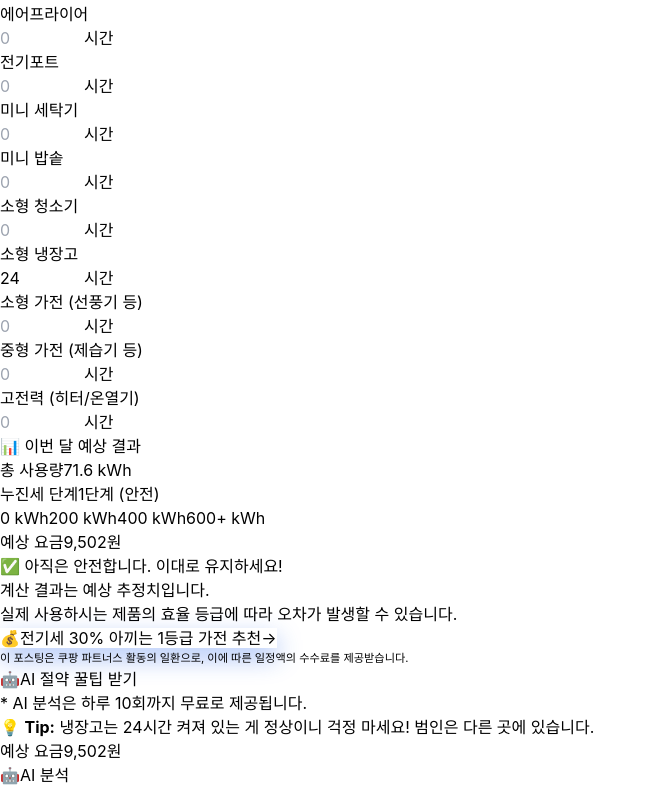
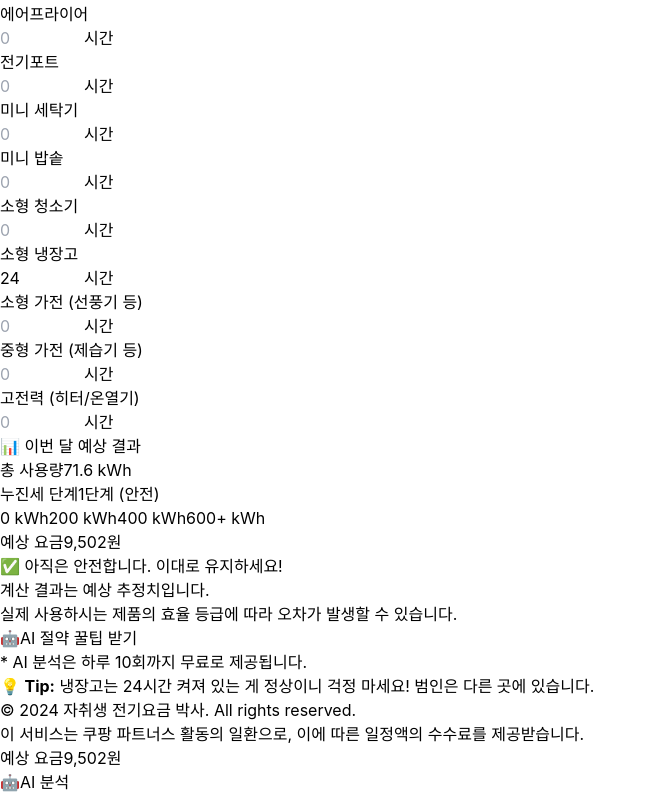
Before and after one commit to HanChangGyu/my-electric-bill, a React (Vite) app: page / in a window 1280 px wide. Shown: the part 430-1224 px from the top of the page, without its empty margins (0-656 px from the left). Built offline with nearby package versions, Linux system fonts and the light colour scheme; a web font is replaced by a local one.

Commit message:
쿠팡 법적 고지 수정정

```diff
--- a/src/App.jsx
+++ b/src/App.jsx
@@ -920,26 +920,6 @@ function App() {
                 </div>
               </div>
 
-              {/* [수익화] CTA 버튼 - 전기세 절약 가전제품 추천 링크 (쿠팡파트너스) - Primary 스타일로 가장 위에 배치 */}
-              <a
-                href="https://link.coupang.com/a/dDP0dX"
-                target="_blank"
-                rel="noopener noreferrer"
-                className="w-full py-5 rounded-2xl font-bold text-white text-lg shadow-xl transition-all transform hover:-translate-y-1 active:scale-95 flex justify-center items-center gap-2 relative z-10 bg-gradient-to-r from-blue-600 to-blue-700 hover:from-blue-700 hover:to-blue-800 border-2 border-blue-500"
-                style={{
-                  boxShadow: '0 10px 25px rgba(37, 99, 235, 0.4)' // 파란색 그림자로 눈에 띄게 강조
-                }}
-              >
-                <span className="text-xl">💰</span>
-                <span>전기세 30% 아끼는 1등급 가전 추천</span>
-                <span className="text-sm opacity-90">→</span>
-              </a>
-
-              {/* 쿠팡 파트너스 법적 고지 */}
-              <p className="text-center text-gray-400 mt-2" style={{ fontSize: '0.7rem' }}>
-                이 포스팅은 쿠팡 파트너스 활동의 일환으로, 이에 따른 일정액의 수수료를 제공받습니다.
-              </p>
-
               {/* AI 버튼 - Secondary 스타일로 덜 눈에 띄게 배치 */}
               <button
                 onClick={handleAskAI}
@@ -974,6 +954,18 @@ function App() {
             </div>
           </div>
         </div>
+
+        {/* Footer: 쿠팡 파트너스 법적 고지 */}
+        <footer className="mt-16 pt-6 pb-8 border-t border-gray-200">
+          <div className="text-center space-y-2">
+            <p className="text-xs text-gray-400">
+              © 2024 자취생 전기요금 박사. All rights reserved.
+            </p>
+            <p className="text-xs text-gray-400">
+              이 서비스는 쿠팡 파트너스 활동의 일환으로, 이에 따른 일정액의 수수료를 제공받습니다.
+            </p>
+          </div>
+        </footer>
       </div>
 
       {/* [수정] 모바일 하단 고정 바 (둥근 모서리 + 엄지 영역 최적화) */}
```
